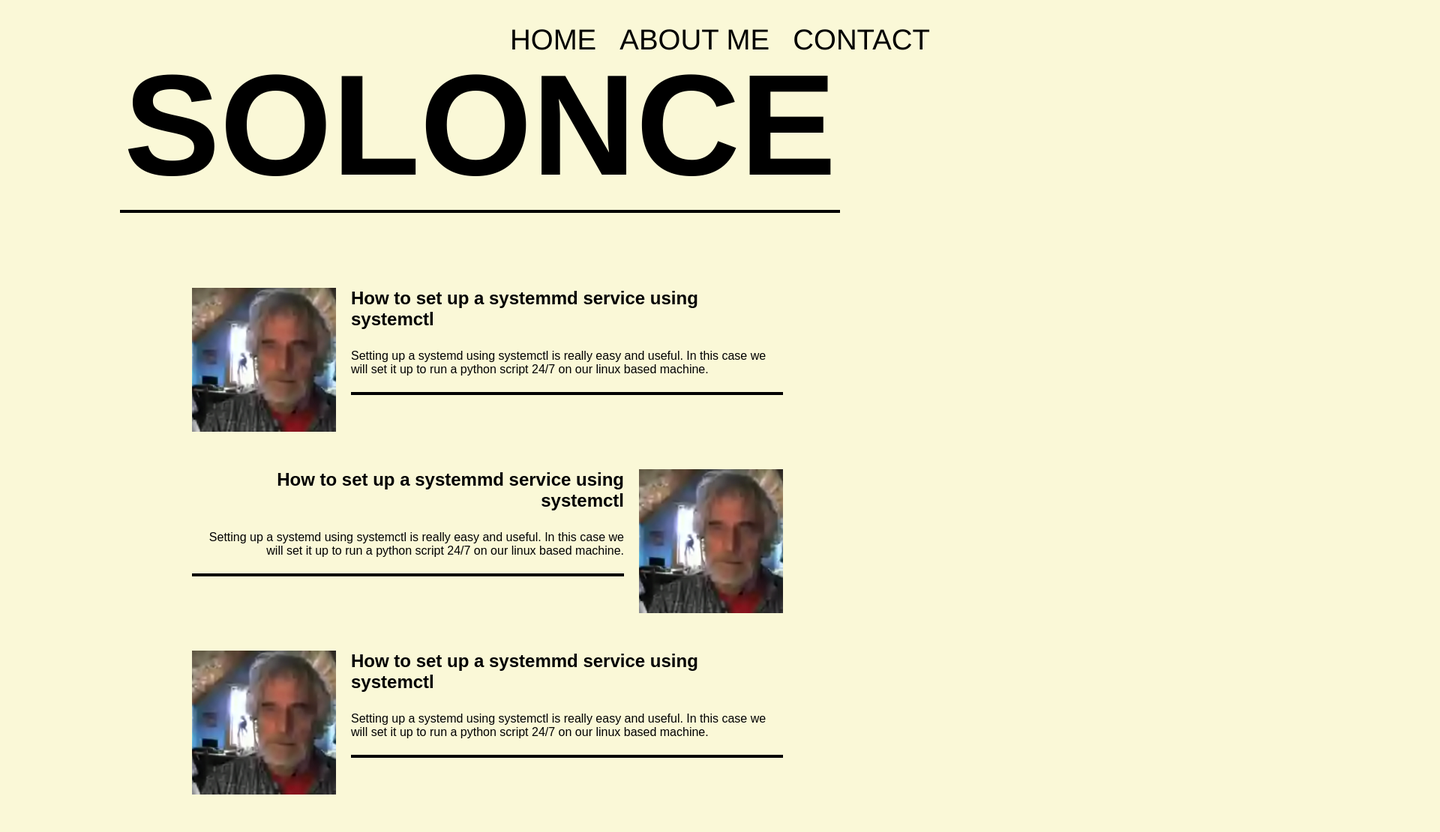
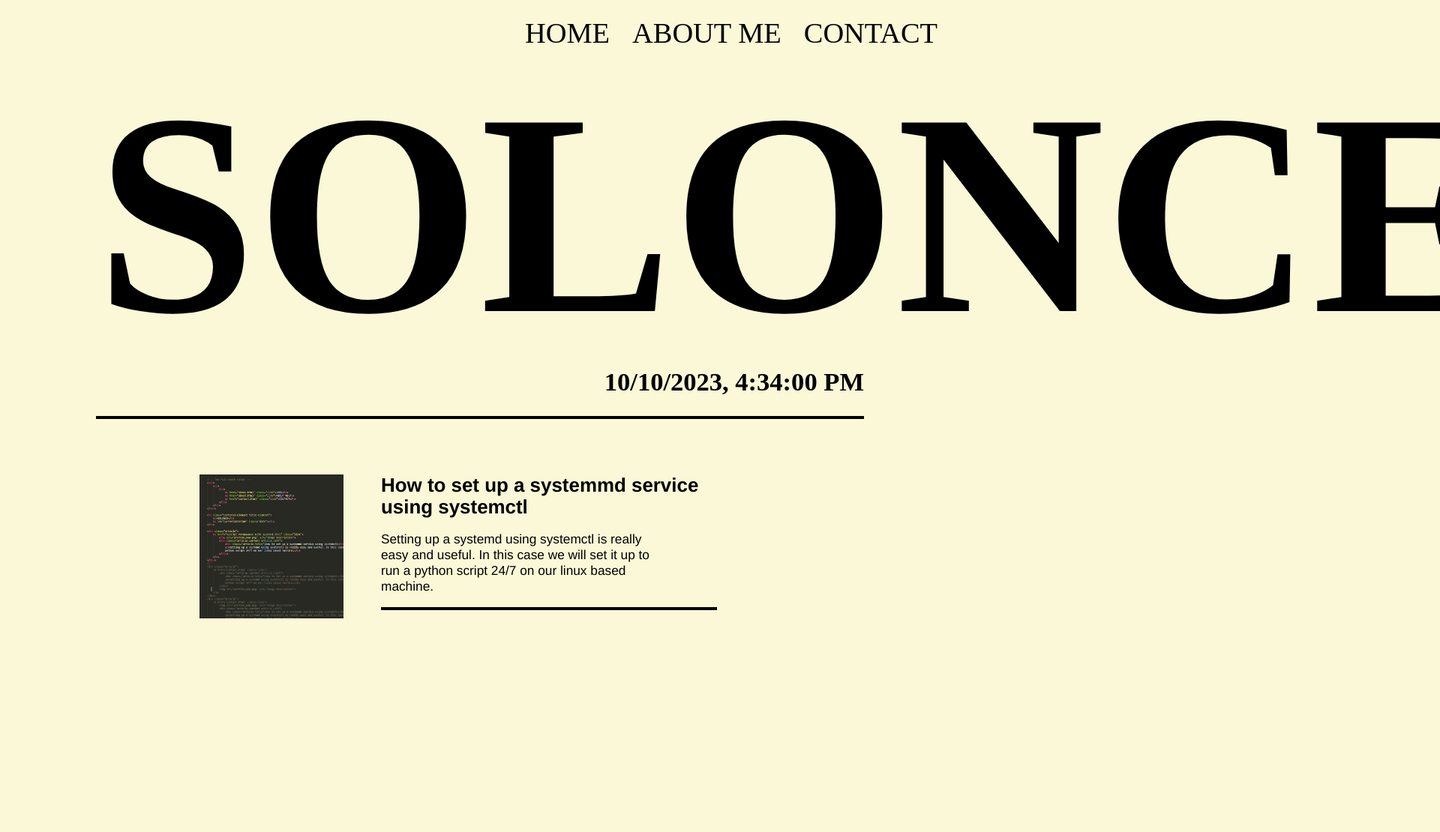
Before and after one commit to Solonce/Solonce, a plain HTML site: page index.html in a window 1280 px wide. Shown: the top 1110 px of the page at 75% size, 1920 px wide, since content can reach past the window. After the commit the page ends 885 px from the top, so only its background shows below. Drawn offline with Linux system fonts and the light colour scheme; a web font is replaced by a local one.

Commit message:
Add files via upload

```diff
--- /dev/null
+++ b/getTime.js
@@ -0,0 +1,8 @@
+// Get the current date and time
+let currentDateTime = new Date();
+
+// Format the date and time as a string
+let formattedDateTime = currentDateTime.toLocaleString();
+
+// Display the formatted date and time in the HTML element with id "currentDateTime"
+document.getElementById("currentDateTime").textContent = formattedDateTime;
--- a/index.html
+++ b/index.html
@@ -10,37 +10,48 @@
     <nav>
         <ul>
             <li>
-                <a href="index.html">HOME</a>
-                <a href="about.html">ABOUT ME</a>
-                <a href="about.html">CONTACT</a>
+                <a href="index.html" class="link">HOME</a>
+                <a href="about.html" class="link">ABOUT ME</a>
+                <a href="contact.html" class="link">CONTACT</a>
             </li>
         </ul>
     </nav>
 
-    <h1 class="centered-element title-element">SOLONCE</h1>
+    <h1 class="centered-element title-element">
+        <p>SOLONCE</p>
+        <p id="currentDateTime" class="date"></p>
+    </h1>
 
     <div class="article">
-        <img src="profile_new.png" alt="Image description">
-        <div class="article-content article-left">
-            <div class="article-title">How to set up a systemmd service using systemctl</div>
-            <p>Setting up a systemd using systemctl is really easy and useful. In this case we will set it up to run a python script 24/7 on our linux based machine.</p>
-        </div>
+        <a href="Sccript Permanance with Systemd.html" class="link">
+            <img src="systemd_img.png" alt="Image description">
+            <div class="article-content article-left">
+                <div class="article-title">How to set up a systemmd service using systemctl</div>
+                <p>Setting up a systemd using systemctl is really easy and useful. In this case we will set it up to run a python script 24/7 on our linux based machine.</p>
+            </div>
+        </a>
+    </div>
+    <!--
+    <div class="article">
+        <a href="contact.html" class="link">
+            <div class="article-content article-right">
+                <div class="article-title">How to set up a systemmd service using systemctl</div>
+                <p>Setting up a systemd using systemctl is really easy and useful. In this case we will set it up to run a python script 24/7 on our linux based machine.</p>
+            </div>
+            <img src="profile_new.png" alt="Image description">
+        </a>
     </div>
     <div class="article">
-        <div class="article-content article-right">
-            <div class="article-title">How to set up a systemmd service using systemctl</div>
-            <p>Setting up a systemd using systemctl is really easy and useful. In this case we will set it up to run a python script 24/7 on our linux based machine.</p>
-        </div>
-        <img src="profile_new.png" alt="Image description">
+        <a href="contact.html" class="link">
+            <img src="profile_new.png" alt="Image description">
+            <div class="article-content article-left">
+                <div class="article-title">How to set up a systemmd service using systemctl</div>
+                <p>Setting up a systemd using systemctl is really easy and useful. In this case we will set it up to run a python script 24/7 on our linux based machine.</p>
+             </div>
+        </a>
     </div>
-    <div class="article">
-        <img src="profile_new.png" alt="Image description">
-        <div class="article-content article-left">
-            <div class="article-title">How to set up a systemmd service using systemctl</div>
-            <p>Setting up a systemd using systemctl is really easy and useful. In this case we will set it up to run a python script 24/7 on our linux based machine.</p>
-        </div>
-    </div>
+    -->
 
-
+	<script src="getTime.js"></script>
 </body>
 </html>
--- a/stylesheet.css
+++ b/stylesheet.css
@@ -1,3 +1,8 @@
+@font-face {
+    font-family: newspaper;
+    src: url("fonts/steelfish.otf");
+}
+
 /* Reset default margins and padding */
 body, h1 {
     margin: 0;
@@ -7,81 +12,134 @@ body, h1 {
 /* Set the background color */
 body {
     background-color: #faf8d7;
-    font-family: Arial, Helvetica, sans-serif;
+    font-family: Arial, Helvetica;
 }
 
 /* Style the container */
 .centered-element {
     text-align: center;
-    padding-bottom: 150px;
+    padding-bottom: 5vw;
 }
 
 .title-element {
-   font-size: 15vw;
-   line-height: 0.65;
+    display: block;
+    margin-left: auto;
+    margin-right: auto;
+    font-size: 15vw;
+}
+
+.title-element p {
+    font-family: newspaper;
+    transform:scale(2, 2);
+    height: 10vw;
+    width: 40vw;
+    margin-left: auto;
+    margin-right: auto;
+    margin-top: 3.3vw;
+    margin-bottom: auto;
 }
 
 .title-element::after {
    content: "";
    display: block;
-   width: 75vw;
-   bottom: -50px;
    height: 4px;
    background-color: black;
-   position: relative;
-   left: 50%; /* Position the left edge of the ::after element at the center of the .title-element */
-   transform: translateX(-50%);
+   margin-top: 10vw;
+   width: 80vw;
+   margin-left: auto;
+   margin-right: auto;
 }
 
 .article {
     position: relative;
-    width: 50%; /* Takes up the full width of its container */
     padding-bottom: 30px; /* Adjust this value according to your design needs */
-    left: 20%;
+    margin-left: auto;
+    margin-right: auto;
+    width: 60vw;
     display: flex; /* Use flexbox for layout */
-    align-items: flex-start; /* Center items vertically */
+    align-items: flex-end /* Center items vertically */
     gap: 20px; /* Space between the image and the text content */
 }
 
 .article-body {
+    display: block;
+    justify-content: center;
     width: 40vw;
     height: 15vw;
-    font-size: 20vw;
+    margin-left: auto;
+    margin-right: auto;
+    font-size: 1.35vw;
+    bottom: 100px;
+}
+
+.article-right {
+    text-align: right;
+    justify-content: right;
+    padding-right: 50px;
+}
+
+
+.article-right::after{
+    content: "";
+    display: flex;
+    width: 35vw;
+    bottom: 5px;
+    height: 4px;
+    background-color: black;
+}
+
+.article-right p{
+    max-width: 30vw;
+    text-align: right;
+    margin-left: auto;
+    margin-right: 0;
+
+}
+
+
+.article-left p{
+    max-width: 30vw;
+    text-align: left;
+    margin-left: 0;
+    margin-right: auto;
+
 }
 
 .article-left{
 	text-align: left;
-    left: 25%;
+    justify-content: left;
+    padding-left: 50px;
 }
 
-.article-right {
-	text-align: right;
-    right: 75%;
+.article-left::after{
+    content: "";
+    display: flex;
+    width: 35vw;
+    bottom: 5px;
+    height: 4px;
+    background-color: black;
 }
 
 .article img {
-    position: relative;
+    disply: inline-block;
     width: 15vw; /* Set width */
     height: 15vw; /* Set height */
     object-fit: cover; /* Ensures image retains its aspect ratio, cropping if needed */
 }
 
-.article-content {
-    width: calc(100% - 5vw); /* Adjust width, considering image width and gap */
-    display: flex;
+.article a{
+    display: flex; /* Use flexbox for layout */
+    align-items: flex-end /* Center items vertically */
+    gap: 20px; /* Space between the image and the text content */
+    font-size: 1.35vw;
+    max-width: 30vw;
 
-    flex-direction: column;
-    gap: 10px; /* Space between the title and the description */
 }
 
-.article-content::after {
-    content: "";
-    display: block;
-    width: 45vw;
-    bottom: 5px;
-    height: 4px;
-    background-color: black;
-    position: relative;
+.article-content {
+    display: inline-block;
+    font-family: 'Helvetica';
+    gap: 10px; /* Space between the title and the description */
 }
 
 .article-title {
@@ -89,11 +147,14 @@ body {
     font-weight: bold;
 }
 
+.date {
+    font-size: 1.35vw;
+    top: 20vw;
+    text-align: right;
+    position: relative;
+}
 
-
-
-/* Style the full-width title */
-header, nav, ul, li, a {
+.link {
     margin: 0;
     padding: 10px;
     text-decoration: none;
@@ -101,25 +162,45 @@ header, nav, ul, li, a {
     position: relative;
     text-align: right;
     color: black;
-    font-family: 'Helvetica';
+    font-family: newspaper;
+    font-size: 3vw;
+}
+
+.link a:hover {
+    color: #141414;
+}
+
+.link a:visited {
+    color: black;
+}
+
+.link a:active {
+    color: black;
+}
+
+
+.code-snippet {
+    display: block;
+    background: rgba(0, 0, 0, .125);
+    width: 75%;
+    margin: auto;
+
+}
+
+
+/* Style the full-width title */
+header, nav, ul {
+    margin: 0;
+    padding: 10px;
+    text-decoration: none;
+    list-style-type: none;
+    position: relative;
+    text-align: right;
+    color: black;
+    font-family: newspaper;
     font-size: 40px;
 }
 
-a {
-    font-size: 3vw;
-}
-
-a:hover {
-    color: #141414;
-}
-
-a:visited {
-    color: black;
-}
-
-a:active {
-    color: black;
-}
 
 
 h1 {
```
Also changed, not shown: Sccript Permanance with Systemd.html (added, +134 -0 lines), about.html (+8 -5 lines), contact.html (added, +33 -0 lines), post_template.txt (added, +31 -0 lines), systemd_img.png (added).
